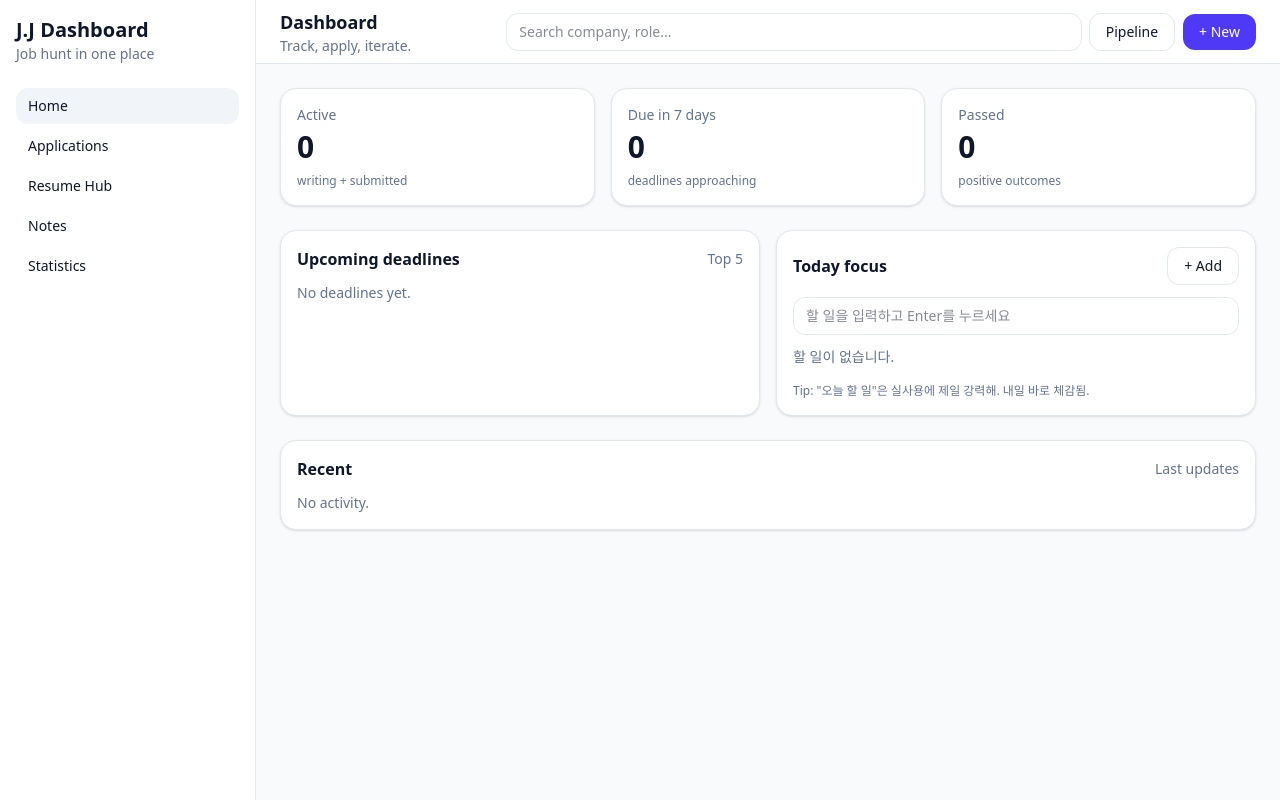
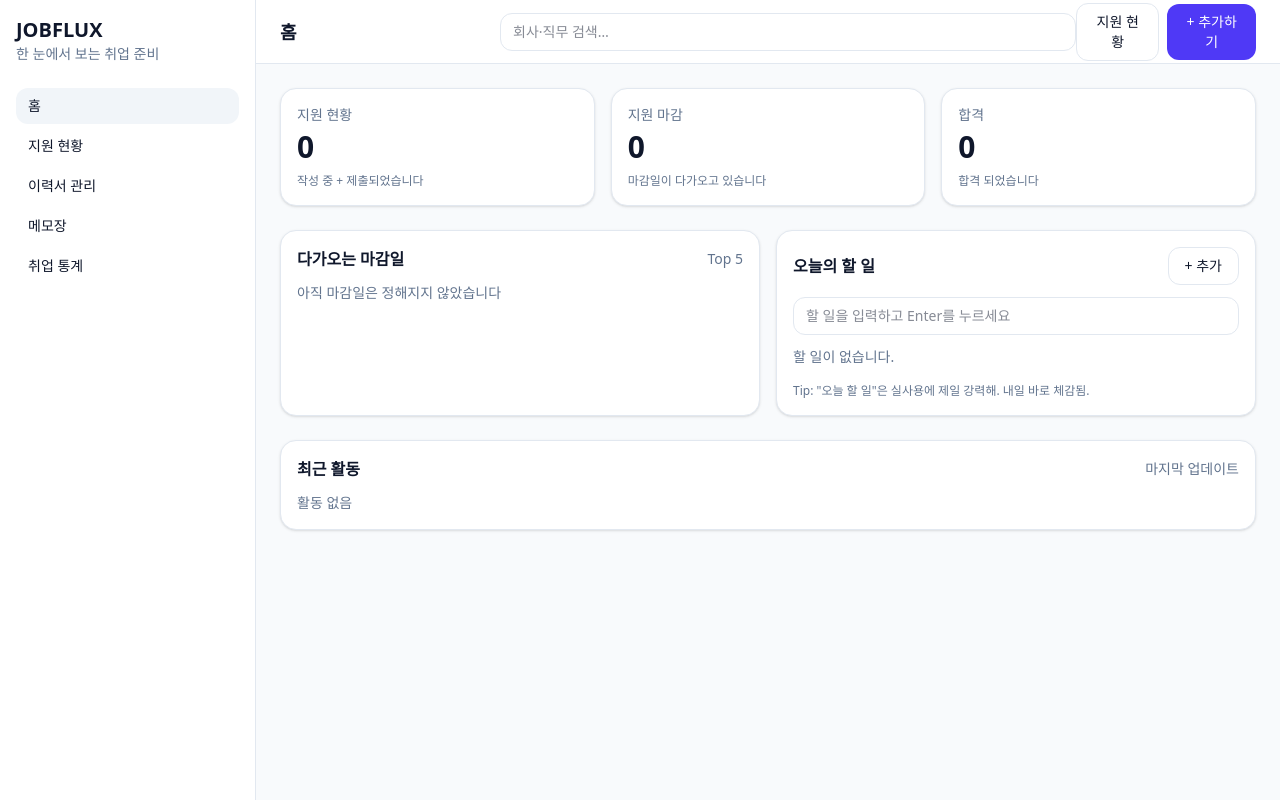
Before and after one commit to woojaemin0106/J.J-JobHunt-Dashboard, a React (Vite) app: page / in a window 1280 px wide. Built offline with nearby package versions, Linux system fonts and the light colour scheme.

Commit message:
feat: UI 문구 한국어 변환

```diff
--- a/src/kanban/KanbanBoard.tsx
+++ b/src/kanban/KanbanBoard.tsx
@@ -7,10 +7,10 @@ import { useApplications } from "../store/applicationStore";
 type Status = Application["status"];
 
 const COLUMNS: { key: Status; title: string }[] = [
-  { key: "writing", title: "Writing" },
-  { key: "submitted", title: "Submitted" },
-  { key: "passed", title: "Passed" },
-  { key: "failed", title: "Failed" },
+  { key: "writing", title: "작성 중" },
+  { key: "submitted", title: "지원 완료" },
+  { key: "passed", title: "합격" },
+  { key: "failed", title: "불합격" },
 ];
 
 export default function KanbanBoard({
--- a/src/kanban/KanbanColumn.tsx
+++ b/src/kanban/KanbanColumn.tsx
@@ -29,7 +29,7 @@ export default function KanbanColumn({
       <div className="space-y-3">
         {applications.length === 0 ? (
           <div className={ui.card}>
-            <div className={ui.muted}>No items yet</div>
+            <div className={ui.muted}>등록된 항목이 없습니다</div>
           </div>
         ) : (
           applications.map((app) => (
--- a/src/layout/Header.tsx
+++ b/src/layout/Header.tsx
@@ -3,11 +3,11 @@ import { useLocation, useNavigate } from "react-router-dom";
 import { ui } from "../utils/ui";
 
 function titleFromPath(pathname: string) {
-  if (pathname === "/") return "Dashboard";
-  if (pathname.startsWith("/applications")) return "Applications";
-  if (pathname.startsWith("/resume")) return "Resume Hub";
-  if (pathname.startsWith("/notes")) return "Notes";
-  if (pathname.startsWith("/statistics")) return "Statistics";
+  if (pathname === "/") return "홈";
+  if (pathname.startsWith("/applications")) return "지원 현황";
+  if (pathname.startsWith("/resume")) return "이력서 관리";
+  if (pathname.startsWith("/notes")) return "메모장";
+  if (pathname.startsWith("/statistics")) return "취업 통계";
   return "J.J JobHunt";
 }
 
@@ -20,13 +20,12 @@ export default function Header() {
     <>
       <div className="min-w-[220px]">
         <div className="text-lg font-semibold">{title}</div>
-        <div className={ui.muted}>Track, apply, iterate.</div>
       </div>
 
       <div className="flex items-center gap-2 w-full max-w-xl">
         <input
           className={ui.input}
-          placeholder="Search company, role..."
+          placeholder="회사·직무 검색…"
           onKeyDown={(e) => {
             if (e.key === "Enter") navigate("/applications");
           }}
@@ -38,13 +37,13 @@ export default function Header() {
           className={ui.btnSecondary}
           onClick={() => navigate("/applications")}
         >
-          Pipeline
+          지원 현황
         </button>
         <button
           className={ui.btnPrimary}
           onClick={() => alert("TODO: Open New Application modal")}
         >
-          + New
+          + 추가하기
         </button>
       </div>
     </>
--- a/src/layout/Sidebar.tsx
+++ b/src/layout/Sidebar.tsx
@@ -11,8 +11,8 @@ export default function Sidebar() {
   return (
     <div className="p-4">
       <div className="mb-6">
-        <div className="text-xl font-bold">J.J Dashboard</div>
-        <div className={ui.muted}>Job hunt in one place</div>
+        <div className="text-xl font-bold">JOBFLUX</div>
+        <div className={ui.muted}>한 눈에서 보는 취업 준비</div>
       </div>
 
       <nav className="space-y-1">
@@ -23,7 +23,7 @@ export default function Sidebar() {
             `${linkBase} ${isActive ? linkActive : linkIdle}`
           }
         >
-          Home
+          홈
         </NavLink>
 
         <NavLink
@@ -32,7 +32,7 @@ export default function Sidebar() {
             `${linkBase} ${isActive ? linkActive : linkIdle}`
           }
         >
-          Applications
+          지원 현황
         </NavLink>
 
         <NavLink
@@ -41,7 +41,7 @@ export default function Sidebar() {
             `${linkBase} ${isActive ? linkActive : linkIdle}`
           }
         >
-          Resume Hub
+          이력서 관리
         </NavLink>
 
         <NavLink
@@ -50,7 +50,7 @@ export default function Sidebar() {
             `${linkBase} ${isActive ? linkActive : linkIdle}`
           }
         >
-          Notes
+          메모장
         </NavLink>
 
         <NavLink
@@ -59,7 +59,7 @@ export default function Sidebar() {
             `${linkBase} ${isActive ? linkActive : linkIdle}`
           }
         >
-          Statistics
+          취업 통계
         </NavLink>
       </nav>
     </div>
--- a/src/pages/Applications.tsx
+++ b/src/pages/Applications.tsx
@@ -29,11 +29,11 @@ export default function Applications() {
       <div className={ui.card}>
         <div className="flex items-center justify-between gap-3">
           <div>
-            <div className={ui.cardTitle}>Pipeline</div>
+            <div className={ui.cardTitle}>지원 현황</div>
             <div className={ui.muted}>지원 현황을 단계별로 관리</div>
           </div>
           <button className={ui.btnPrimary} onClick={handleAddNew}>
-            + New Application
+            + 새 지원 추가
           </button>
         </div>
       </div>
--- a/src/pages/Home.tsx
+++ b/src/pages/Home.tsx
@@ -52,33 +52,33 @@ export default function Home() {
     <div className="space-y-6">
       <section className="grid grid-cols-1 md:grid-cols-3 gap-4">
         <div className={ui.card}>
-          <div className={ui.muted}>Active</div>
+          <div className={ui.muted}>지원 현황</div>
           <div className="text-3xl font-bold mt-1">{active}</div>
-          <div className="mt-2 text-xs text-slate-500">writing + submitted</div>
+          <div className="mt-2 text-xs text-slate-500">작성 중 + 제출되었습니다</div>
         </div>
         <div className={ui.card}>
-          <div className={ui.muted}>Due in 7 days</div>
+          <div className={ui.muted}>지원 마감</div>
           <div className="text-3xl font-bold mt-1">{dueThisWeek}</div>
           <div className="mt-2 text-xs text-slate-500">
-            deadlines approaching
+            마감일이 다가오고 있습니다
           </div>
         </div>
         <div className={ui.card}>
-          <div className={ui.muted}>Passed</div>
+          <div className={ui.muted}>합격</div>
           <div className="text-3xl font-bold mt-1">{passed}</div>
-          <div className="mt-2 text-xs text-slate-500">positive outcomes</div>
+          <div className="mt-2 text-xs text-slate-500">합격 되었습니다</div>
         </div>
       </section>
 
       <section className="grid grid-cols-1 md:grid-cols-2 gap-4">
         <div className={ui.card}>
           <div className="flex items-center justify-between">
-            <div className={ui.cardTitle}>Upcoming deadlines</div>
+            <div className={ui.cardTitle}>다가오는 마감일</div>
             <div className={ui.muted}>Top 5</div>
           </div>
           <div className="mt-3 divide-y divide-slate-100">
             {upcoming.length === 0 ? (
-              <div className={ui.muted}>No deadlines yet.</div>
+              <div className={ui.muted}>아직 마감일은 정해지지 않았습니다</div>
             ) : (
               upcoming.map((a) => (
                 <div
@@ -108,7 +108,7 @@ export default function Home() {
 
         <div className={ui.card}>
           <div className="flex items-center justify-between mb-3">
-            <div className={ui.cardTitle}>Today focus</div>
+            <div className={ui.cardTitle}>오늘의 할 일</div>
             <button
               className={ui.btnSecondary}
               onClick={() => {
@@ -116,7 +116,7 @@ export default function Home() {
                 if (text) addTodo(text);
               }}
             >
-              + Add
+              + 추가
             </button>
           </div>
 
@@ -179,12 +179,12 @@ export default function Home() {
 
       <section className={ui.card}>
         <div className="flex items-center justify-between">
-          <div className={ui.cardTitle}>Recent</div>
-          <div className={ui.muted}>Last updates</div>
+          <div className={ui.cardTitle}>최근 활동</div>
+          <div className={ui.muted}>마지막 업데이트</div>
         </div>
         <div className="mt-3 grid grid-cols-1 md:grid-cols-3 gap-3">
           {recent.length === 0 ? (
-            <div className={ui.muted}>No activity.</div>
+            <div className={ui.muted}>활동 없음</div>
           ) : (
             recent.map((a) => (
               <div
```
